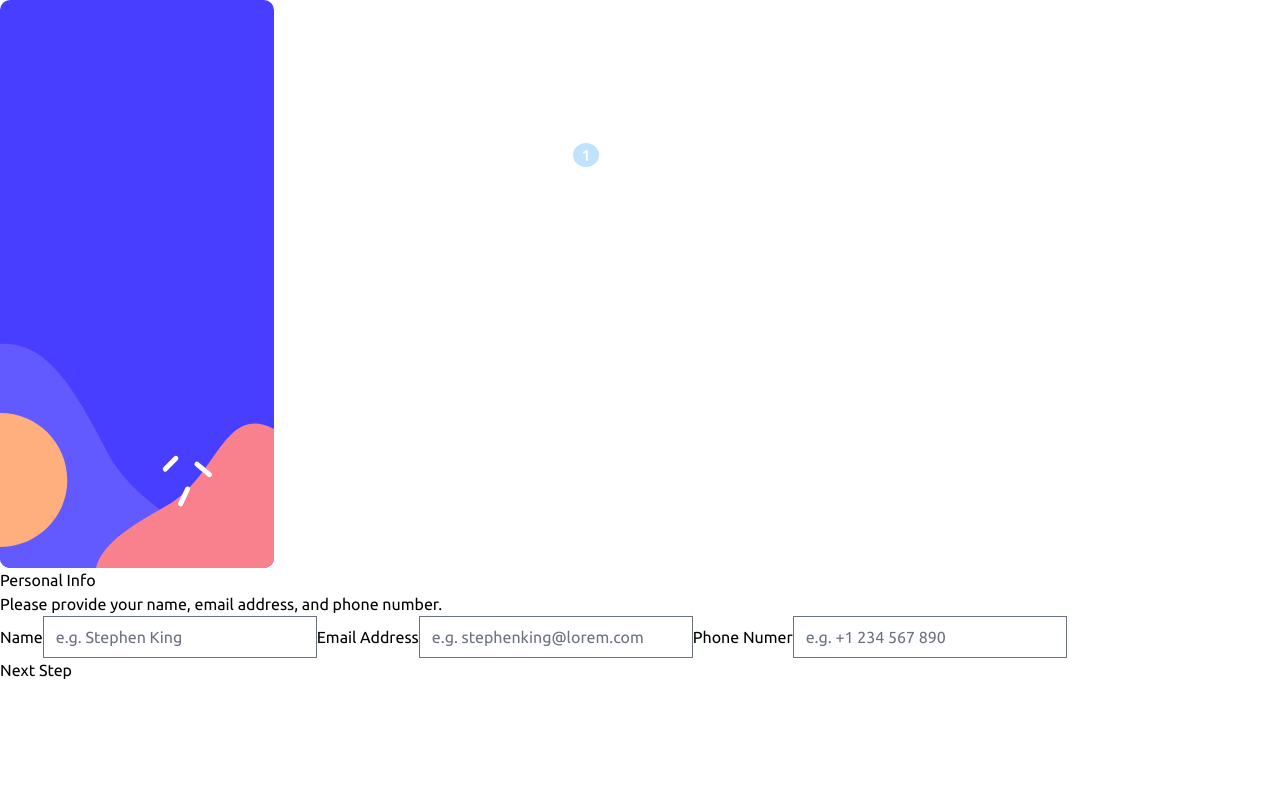
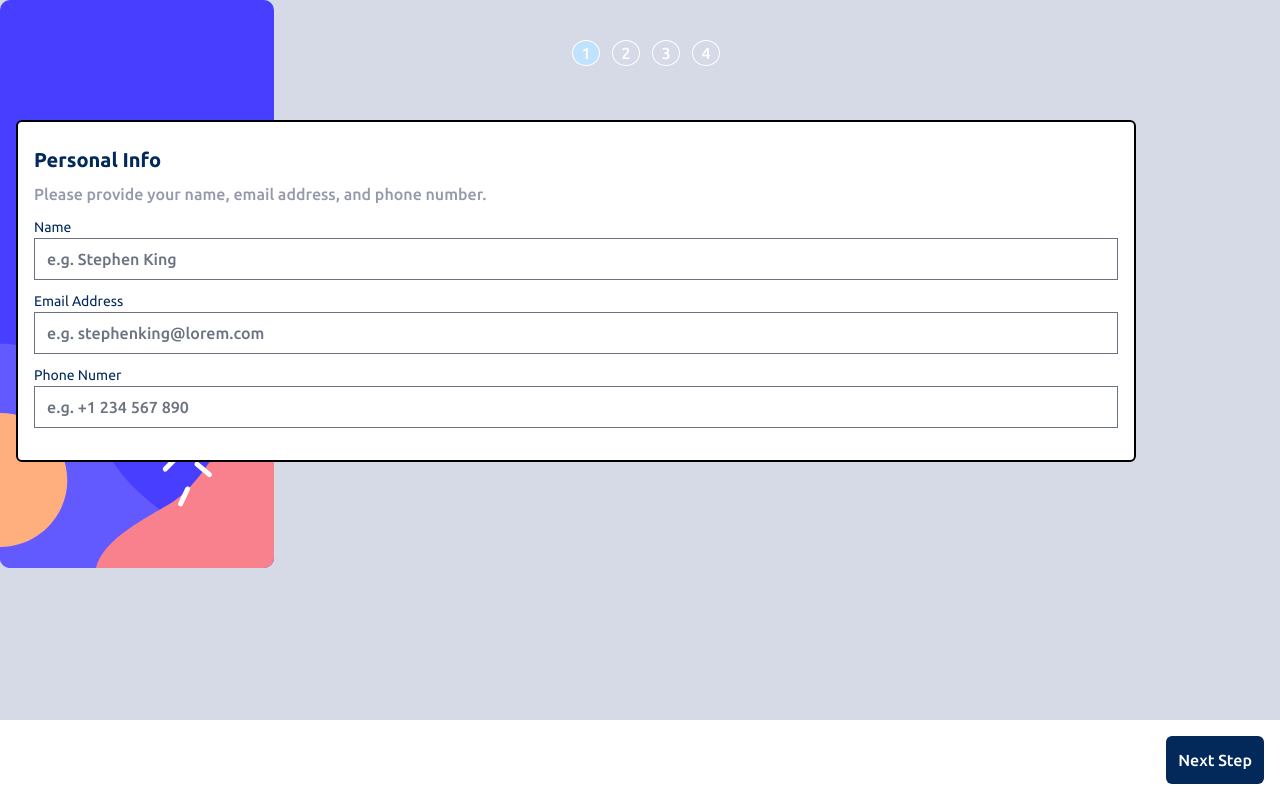
Before and after one commit to acedilloluis/multistep-form, a React (Vite) app: page / in a window 1280 px wide. Built offline with nearby package versions, Linux system fonts and the light colour scheme.

Commit message:
styled first step

```diff
--- a/src/App.js
+++ b/src/App.js
@@ -203,13 +203,13 @@ function App() {
         <img
           src={bgBarMobile}
           alt=""
-          className="h-auto max-w-full object-center"
+          className="h-auto max-w-full object-top"
         />
       </picture>
 
       <Pagination STEPS={STEPS} step={step} />
 
-      <main className="absolute">{displayedStep}</main>
+      <main>{displayedStep}</main>
     </>
   );
 }
--- a/src/components/Form.js
+++ b/src/components/Form.js
@@ -18,13 +18,21 @@ function Form(props) {
 
   return (
     <>
-      <form id={props.id} onSubmit={handleSubmit}>
-        <h1>{props.title}</h1>
-        <p>{props.para}</p>
+      <form
+        id={props.id}
+        onSubmit={handleSubmit}
+        className="absolute top-[15%] mx-4 h-min rounded-md border-2 bg-white px-4 py-6 font-sans"
+      >
+        <h1 className="mb-2 text-xl font-bold text-marine-blue">
+          {props.title}
+        </h1>
+        <p className="mb-2 text-base font-medium text-cool-gray">
+          {props.para}
+        </p>
         {props.list}
       </form>
 
-      <nav>
+      <nav className="absolute bottom-0 w-full bg-white">
         {props.id !== 'step-1' ? (
           <FormBtn submit={false} text="Go Back" goBack={goBack} />
         ) : null}
--- a/src/components/FormBtn.js
+++ b/src/components/FormBtn.js
@@ -3,7 +3,11 @@ import PropTypes from 'prop-types';
 
 function FormBtn(props) {
   const submitBtn = (
-    <button type="submit" form={props.id}>
+    <button
+      type="submit"
+      form={props.id}
+      className="float-right m-4 rounded-md bg-marine-blue p-3 text-base font-medium text-white"
+    >
       {props.text}
     </button>
   );
--- a/src/components/InputText.js
+++ b/src/components/InputText.js
@@ -4,7 +4,7 @@ import PropTypes from 'prop-types';
 function InputText({ propName, type, label, placeholder, info, setInfo }) {
   return (
     <label>
-      {label}
+      <strong className="text-sm font-normal text-marine-blue">{label}</strong>
       <input
         type={type}
         name={label}
@@ -16,6 +16,7 @@ function InputText({ propName, type, label, placeholder, info, setInfo }) {
           setInfo({ ...info, [propName]: e.target.value });
         }}
         required="required"
+        className="mb-2 w-full text-base font-medium text-cool-gray"
       />
     </label>
   );
--- a/src/components/Pagination.js
+++ b/src/components/Pagination.js
@@ -17,7 +17,7 @@ function Pagination({ STEPS, step }) {
   });
 
   return (
-    <ol className="absolute top-1/4 flex w-full items-center justify-center">
+    <ol className="absolute top-[5%] flex w-full items-center justify-center">
       {circleList}
     </ol>
   );
--- a/src/index.html
+++ b/src/index.html
@@ -14,7 +14,7 @@
     <title>Frontend Mentor | Multi-step form</title>
   </head>
   <body>
-    <div id="root" class="relative"></div>
+    <div id="root" class="relative h-screen bg-light-gray"></div>
     <script type="module" src="App.js"></script>
   </body>
 </html>
```
